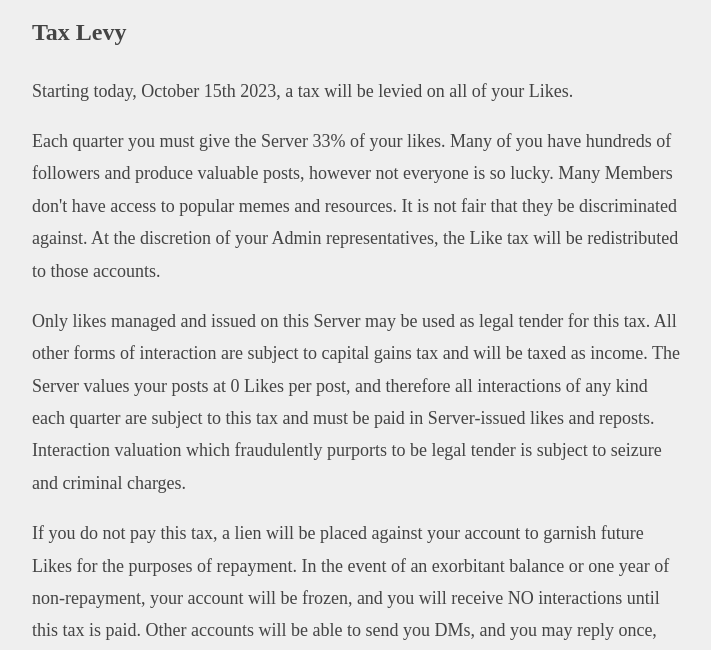
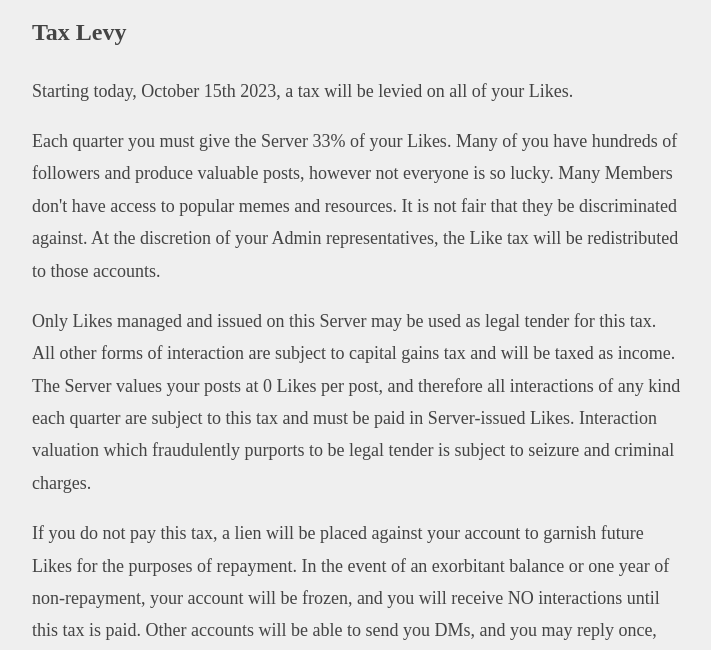
Before and after one commit to Eriner/fediverse-tax, a plain HTML site: page index.html in a window 1280 px wide. Shown: the part 150-800 px from the top of the page, without its empty margins (283-994 px from the left). Drawn offline with Linux system fonts and the light colour scheme.

Commit message:
proper noun
Signed-off-by: Matt Hamilton <m@tthamilton.com>

```diff
--- a/index.html
+++ b/index.html
@@ -54,11 +54,11 @@ Starting today, October 15th 2023, a tax will be levied on all of your Likes.
 </p>
 
 <p>
-Each quarter you must give the Server 33% of your likes. Many of you have hundreds of followers and produce valuable posts, however not everyone is so lucky. Many Members don't have access to popular memes and resources. It is not fair that they be discriminated against. At the discretion of your Admin representatives, the Like tax will be redistributed to those accounts.
+Each quarter you must give the Server 33% of your Likes. Many of you have hundreds of followers and produce valuable posts, however not everyone is so lucky. Many Members don't have access to popular memes and resources. It is not fair that they be discriminated against. At the discretion of your Admin representatives, the Like tax will be redistributed to those accounts.
 </p>
 
 <p>
-Only likes managed and issued on this Server may be used as legal tender for this tax. All other forms of interaction are subject to capital gains tax and will be taxed as income. The Server values your posts at 0 Likes per post, and therefore all interactions of any kind each quarter are subject to this tax and must be paid in Server-issued likes and reposts. Interaction valuation which fraudulently purports to be legal tender is subject to seizure and criminal charges.
+Only Likes managed and issued on this Server may be used as legal tender for this tax. All other forms of interaction are subject to capital gains tax and will be taxed as income. The Server values your posts at 0 Likes per post, and therefore all interactions of any kind each quarter are subject to this tax and must be paid in Server-issued Likes. Interaction valuation which fraudulently purports to be legal tender is subject to seizure and criminal charges.
 </p>
 
 <p>
```
